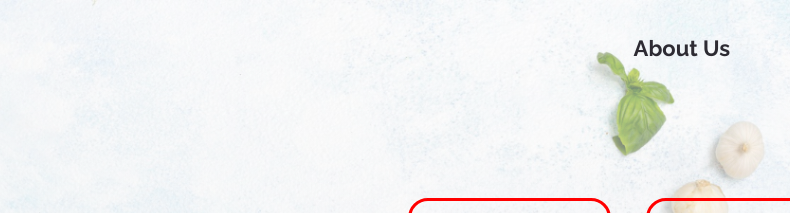
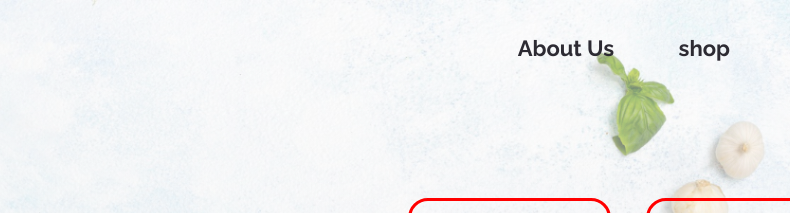
Before and after one commit to danishjavedcodes/gikeats.github.io, a plain HTML site: page index.html in a window 1280 px wide. Shown: the top 213 px of the page, 271-1061 px from the left. Drawn offline with Linux system fonts and the light colour scheme.

Commit message:
adding buttons

```diff
--- a/index.html
+++ b/index.html
@@ -15,6 +15,7 @@
                     <ul>
 
                         <li><a href="about.html">About Us</a></li>
+                        <li><a href="shopview.html">shop</a></li>
                         <li><a href="signin.html">Sign in</a></li>
                     </ul>
                 </nav>
```
